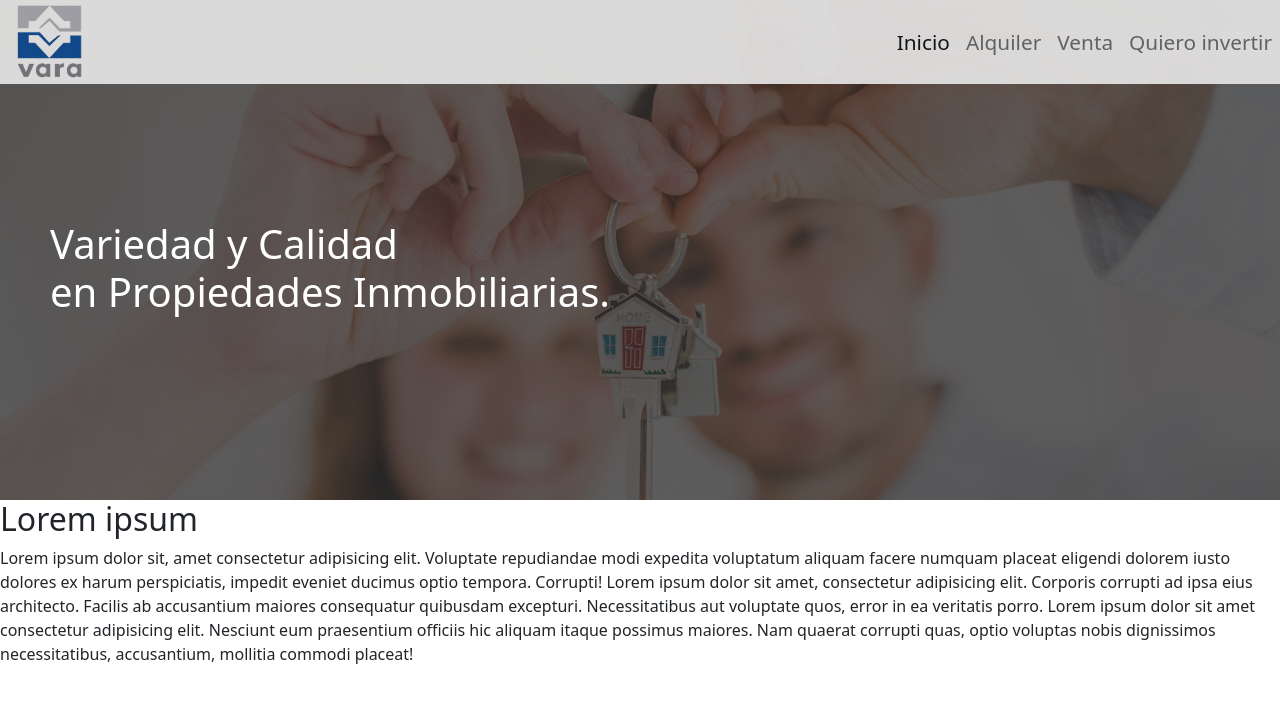
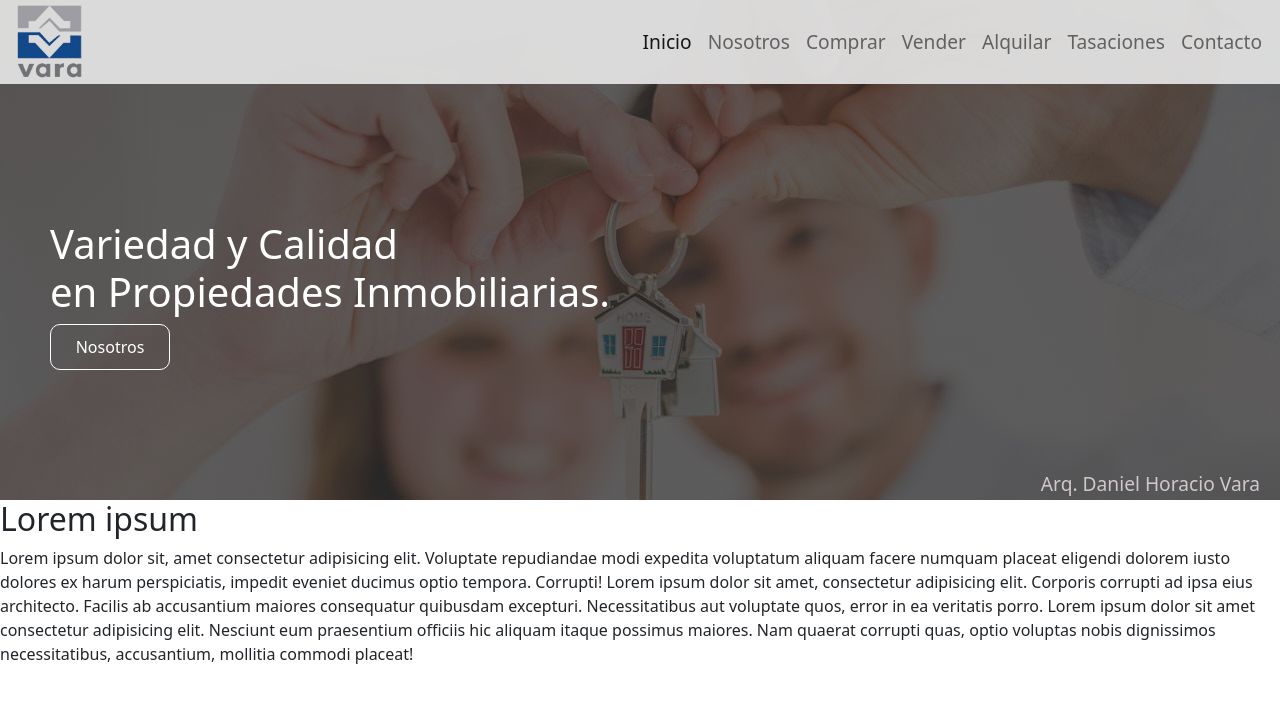
Before and after one commit to valen-gud/varaPropiedades, a website: page index.html in a window 1280 px wide. Drawn offline with Linux system fonts and the light colour scheme.

Commit message:
cambios vistos con flor 16/05

```diff
--- a/css/estilos.css
+++ b/css/estilos.css
@@ -3,7 +3,7 @@
     padding: 0;
 }
 .navbar{
-    font-size: 1.3rem;
+    font-size: 1.2rem;
     position: fixed;
     width: 100%;
     padding-top: 0px;
@@ -11,10 +11,10 @@
     .container-fluid{
     padding: 0px;
     background-color: #e6e6e6ea;
-    .collapse.navbar-collapse{
-        justify-content: end;
-    }
-
+        .collapse.navbar-collapse{
+            justify-content: end;
+            padding-right: 10px;
+        }
     }
 
 }
@@ -23,10 +23,34 @@
 .seccionTitulo{
     width: 100%;
     height: 500px;
-    background: linear-gradient(rgba(41, 41, 42, 0.740), rgba(41, 41, 42, 0.74)),url(../assets/img/bg-titulo.jpg);
+    background: linear-gradient(rgba(41, 41, 42, 0.740), rgba(41, 41, 42, 0.740)),url(../assets/img/bg-titulo.jpg);
     .tituloH1Index{
         color: #ffffff;
         padding-top: 220px;
         padding-left: 50px;
     }
+    .btn-primary {
+        width: 120px;
+        background-color: rgba(212, 12, 12, 0);
+        color: #ffffff;
+        border: 1px solid #ffffff;
+        border-radius: 10px;
+        font-size: 16px;
+        text-align: center;
+        padding: 10px;
+        cursor: pointer;
+        margin-left: 50px;
+         &:hover {
+            color: #d0c8c8;
+            background-color: rgba(212, 12, 12, 0);
+            border-color: #ffffff
+        }
+      }
+    .parrafoSeccionTitulo{
+        color: #d0c8c8;
+        font-size: 1.2rem;
+        margin-top: 100px;
+        margin-right: 20px;
+        text-align: end;
+    }
 }
--- a/index.html
+++ b/index.html
@@ -3,7 +3,7 @@
 <head>
     <meta charset="UTF-8">
     <meta name="viewport" content="width=device-width, initial-scale=1.0">
-    <title>Vara | Inmobiliaria</title>
+    <title>Vara Propiedades</title>
     <link rel="shortcut icon" href="./favicon.ico.png">
     <link rel="stylesheet" href="./css/bootstrap.min.css">
     <link rel="stylesheet" href="./css/estilos.css">
@@ -24,13 +24,22 @@
                     <a class="nav-link active" aria-current="page" href="#">Inicio</a>
                   </li>
                   <li class="nav-item">
-                    <a class="nav-link" href="#">Alquiler</a>
+                    <a class="nav-link" href="#">Nosotros</a>
                   </li>
                   <li class="nav-item">
-                    <a class="nav-link" href="#">Venta</a>
+                    <a class="nav-link" href="#">Comprar</a>
                   </li>
                   <li class="nav-item">
-                    <a class="nav-link" href="#">Quiero invertir</a>
+                    <a class="nav-link" href="#">Vender</a>
+                  </li>
+                  <li class="nav-item">
+                    <a class="nav-link" href="#">Alquilar</a>
+                  </li>
+                  <li class="nav-item">
+                    <a class="nav-link" href="#">Tasaciones</a>
+                  </li>
+                  <li class="nav-item">
+                    <a class="nav-link" href="#">Contacto</a>
                   </li>
                 </ul>
               </div>
@@ -41,6 +50,8 @@
         <section class="seccionTitulo">
           <div>
             <h1 class="tituloH1Index">Variedad y Calidad <br> en Propiedades Inmobiliarias.</h1>
+            <a class="btn btn-primary" href="#" role="button">Nosotros</a>
+            <p class="parrafoSeccionTitulo">Arq. Daniel Horacio Vara</p>
           </div>
 
         </section>
```
